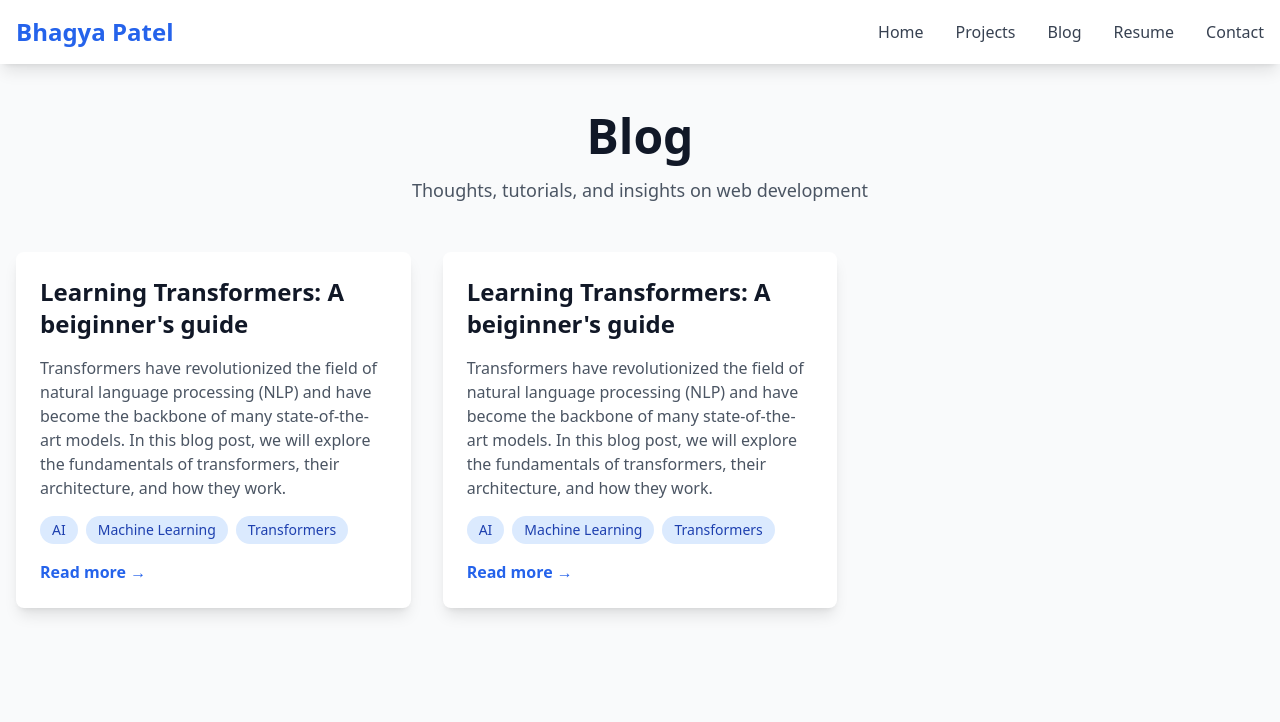
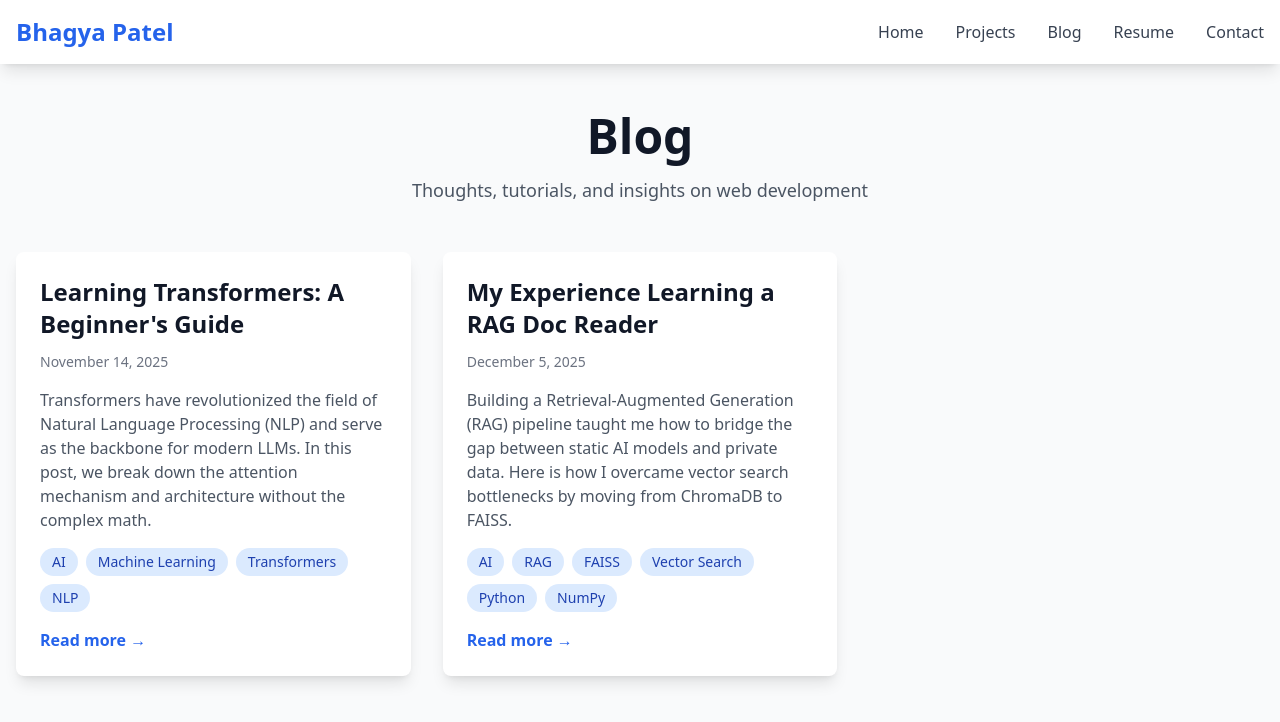
Before and after one commit to BhagyaP27/my-portfolio, a React (Create React App) app: page /blog in a window 1280 px wide. Shown: the top 722 px of the page. Built offline with nearby package versions, Linux system fonts and the light colour scheme.

Commit message:
added some more info for blog posts

```diff
--- a/src/data/blogData.js
+++ b/src/data/blogData.js
@@ -1,22 +1,51 @@
-
-export const blogPosts =[
+export const blogPosts = [
     {
         id: 1,
-        title: "Learning Transformers: A beiginner's guide",
-        data: "November 14, 2025",
-        excerpt: "Transformers have revolutionized the field of natural language processing (NLP) and have become the backbone of many state-of-the-art models. In this blog post, we will explore the fundamentals of transformers, their architecture, and how they work.",
-        content: "Full content of the blog post goes here...",
-        tags: ["AI", "Machine Learning", "Transformers"]
+        title: "Learning Transformers: A Beginner's Guide",
+        date: "November 14, 2025",
+        excerpt: "Transformers have revolutionized the field of Natural Language Processing (NLP) and serve as the backbone for modern LLMs. In this post, we break down the attention mechanism and architecture without the complex math.",
+        content: `Transformers completely changed how machines understand human language. Before they arrived in 2017 via the famous 'Attention Is All You Need' paper, sequential models like RNNs and LSTMs processed text word-by-word. This was slow and terrible for long sentences.
+
+### The Secret Sauce: Self-Attention
+Transformers introduced **Self-Attention**, which allows a model to look at every single word in a sentence simultaneously and determine which words are most relevant to each other. For example, in the sentence 'The bank of the river,' attention helps the model know 'bank' refers to land, not money.
+
+### Core Architecture
+1. **The Encoder:** Processes the input text and extracts its core meanings and features.
+2. **The Decoder:** Takes those features and generates an output (like translating the text into another language or predicting the next word).
+
+Today, models like GPT, BERT, and Claude rely entirely on scaled-up versions of this exact architecture. If you're getting into AI, mastering the Transformer is your absolute square one.`,
+        tags: ["AI", "Machine Learning", "Transformers", "NLP"]
     },
+    {
+        id: 2,
+        title: "My Experience Learning a RAG Doc Reader",
+        date: "December 5, 2025",
+        excerpt: "Building a Retrieval-Augmented Generation (RAG) pipeline taught me how to bridge the gap between static AI models and private data. Here is how I overcame vector search bottlenecks by moving from ChromaDB to FAISS.",
+        content: `Standard Large Language Models are amazing, but they suffer from two major flaws: they hallucinate facts when they don't know the answer, and their knowledge cuts off at their training date. To fix this for a portfolio project, I built a RAG (Retrieval-Augmented Generation) Document Reader.
 
-    {
-        id: 1,
-        title: "Learning Transformers: A beiginner's guide",
-        data: "November 14, 2025",
-        excerpt: "Transformers have revolutionized the field of natural language processing (NLP) and have become the backbone of many state-of-the-art models. In this blog post, we will explore the fundamentals of transformers, their architecture, and how they work.",
-        content: "Full content of the blog post goes here...",
-        tags: ["AI", "Machine Learning", "Transformers"]
+While the concept seemed straightforward, the actual implementation forced me to rethink my entire architecture when performance hit a wall.
+
+### The Initial Setup: ChromaDB
+I started the project using **ChromaDB**, an open-source vector database. It worked fine out of the box for small-scale testing, but as I began ingestion and chunking—splitting documents into digestible 500-character blocks—I wanted more granular control over how the vector similarity math was being executed.
+
+I decided to export the embeddings into raw NumPy arrays to manually run exact vector matching.
+
+### The Bottleneck: The NumPy Vector Search Struggle
+That's where the headache started. Using pure NumPy to calculate cosine similarity or Euclidean distance across hundreds of document chunks became incredibly slow.
+
+Writing nested loops or even broadcasting matrix multiplications in NumPy means you are performing an exhaustive brute-force search (Linear Scan). As the number of vectors grew, the search time scaled linearly. The query latency was completely unacceptable for a real-time doc reader application. I needed a dedicated mathematical engine designed specifically for massive vector operations.
+
+### The Breakthrough: Shifting to FAISS
+After hitting a wall with NumPy, I pivoted to **FAISS (Facebook AI Similarity Search)**, a library developed by Meta specifically for efficient dense vector clustering and searching.
+
+Switching to FAISS completely transformed the app's performance. Here is why it succeeded where my previous attempts struggled:
+
+* **Incredible Speed:** FAISS is written in highly optimized C++ with seamless Python wrappers. It leverages BLAS libraries to maximize CPU instruction efficiency, making matrix math significantly faster than raw NumPy.
+* **Beyond Brute Force (Quantization):** While NumPy forced me into exact matching ($O(N)$ complexity), FAISS allows for **Approximate Nearest Neighbor (ANN)** search. It clusters vectors together so queries only search relevant neighborhoods instead of scanning the entire dataset.
+* **Memory Efficiency:** It offers product quantization (PQ), which compresses vectors to significantly reduce the RAM footprint without destroying the accuracy of the document retrieval.
+
+### Key Takeaway
+Building this pipeline taught me that the hardest part of AI engineering isn't the LLM wrapper—it's the data plumbing. Moving from ChromaDB to raw NumPy math, and finally to a specialized engine like FAISS, showed me just how critical infrastructure choices are when handling high-dimensional AI data.`,
+        tags: ["AI", "RAG", "FAISS", "Vector Search", "Python", "NumPy"]
     }
-
-
-]
+];
```
